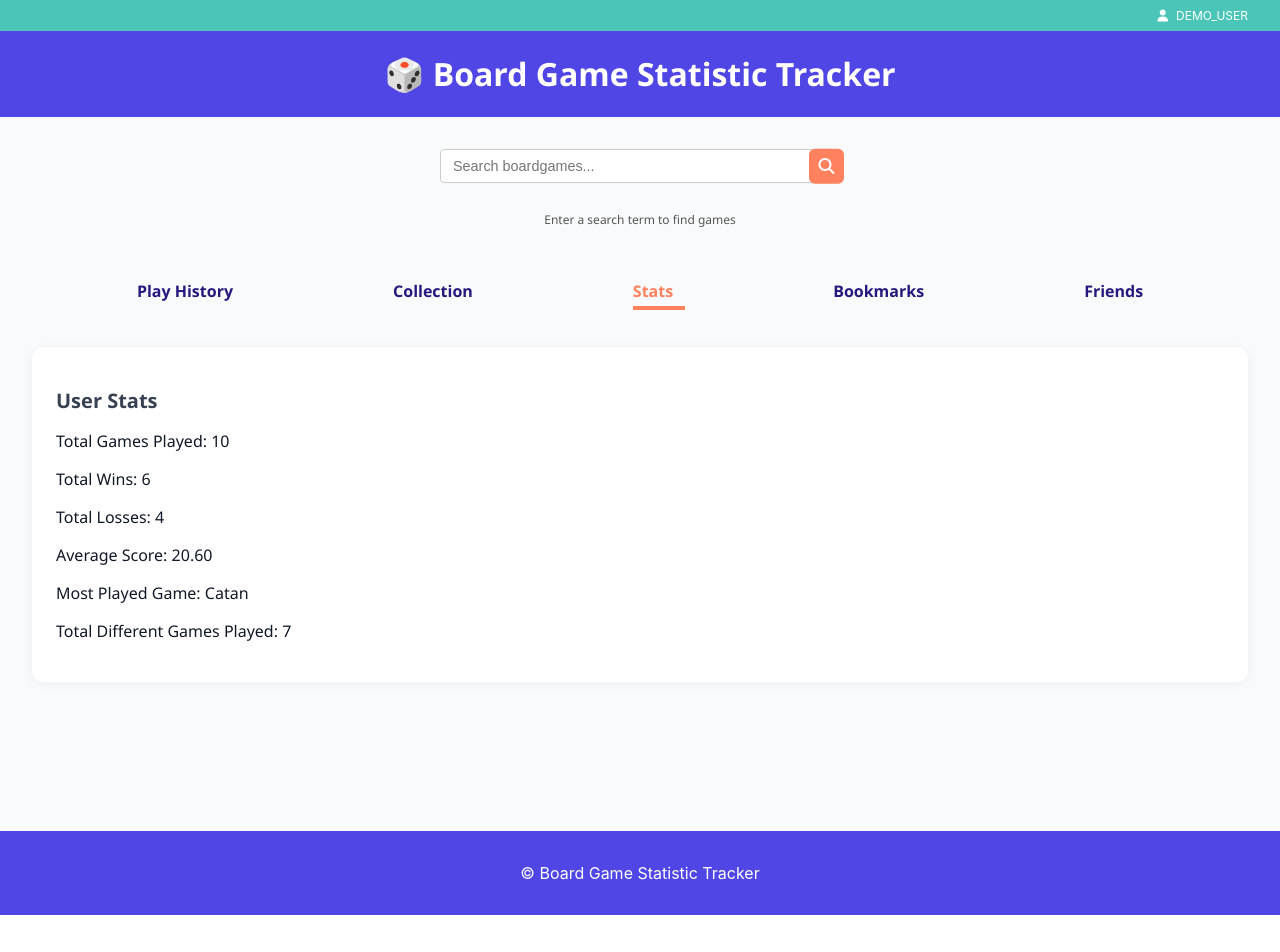
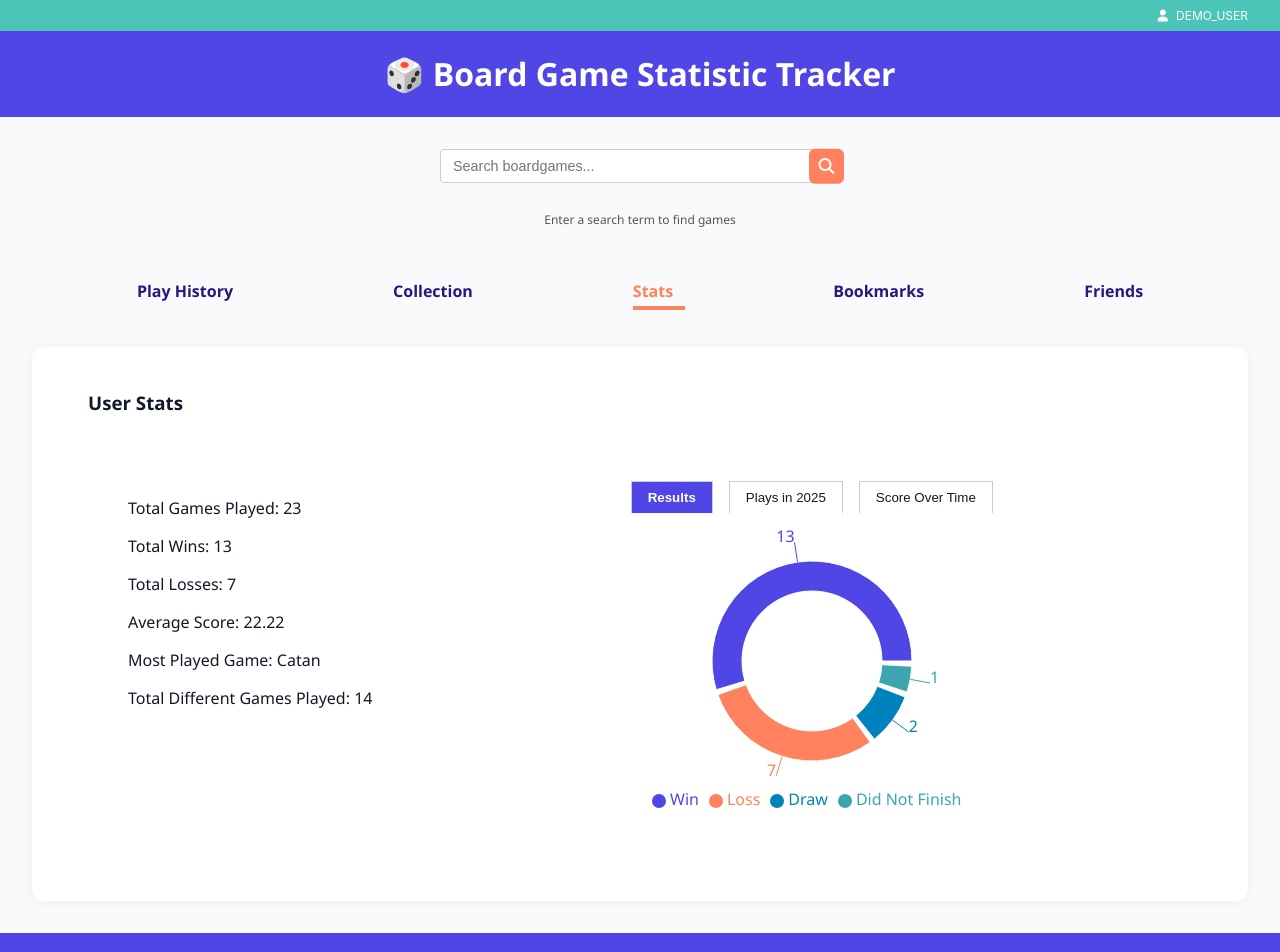
Before and after one commit to kwags/bgst, a React (Create React App) app: page /stats in a window 1280 px wide. Shown: the top 952 px of the page. Before the commit the page ends 915 px from the top, so only its background shows below. Built offline with nearby package versions, Linux system fonts and the light colour scheme.

Commit message:
Created StatsCharts.js to display charts for Stats. Updated UserStats to be based on PlayHistory and update in real time when Sessions are added.

```diff
--- a/package.json
+++ b/package.json
@@ -10,6 +10,7 @@
     "react-dom": "^19.1.0",
     "react-router-dom": "^6.30.0",
     "react-scripts": "5.0.1",
+    "recharts": "^2.15.3",
     "web-vitals": "^2.1.4"
   },
   "scripts": {
--- a/src/App.js
+++ b/src/App.js
@@ -86,7 +86,6 @@ function App() {
 
               <main className="app-main">
 
-
                 <div ref={gameSessionFormRef}></div>
                 {/* Add a Play Session Button and Slide Panel */}
                 <section className="app-section">
@@ -168,7 +167,12 @@ function App() {
             <Route path="/stats" element={
               <main className="app-main">
                 <section className="app-section">
-                  <UserStats userId={userId} />
+                <div className="section-header">
+                  <h3 className="section-title">User Stats</h3>
+                </div>
+                  <UserStats userId={userId}
+                    playHistory={playHistory}
+                  />
                 </section>
               </main>
             } />
--- a/src/BoardGameDetails.js
+++ b/src/BoardGameDetails.js
@@ -5,7 +5,7 @@ import { fetchBoardGames, fetchUserBookmarks, toggleWantToOwn, toggleWantToPlay,
 import { UserContext } from './App';
 import GameSessionForm from './GameSessionForm';
 import AddCollectionForm from './AddCollectionForm';
-import styles from './styles/PlayHistory.module.css';
+import styles from './styles/SharedStyles.module.css';
 import SlidePanel from './SlidePanel';
 
 
--- a/src/BookmarkButtons.js
+++ b/src/BookmarkButtons.js
@@ -1,7 +1,7 @@
 import React, { useContext } from "react";
 import { toggleWantToOwn, toggleWantToPlay, fetchUserBookmarks } from "./mockAPI";
 import { UserContext } from "./App";
-import styles from './styles/PlayHistory.module.css';
+import styles from './styles/SharedStyles.module.css';
 
 function BookmarkButtons({ gameId, bookmarks = [], setBookmarks }) {
   const userId = useContext(UserContext);
--- a/src/Bookmarks.js
+++ b/src/Bookmarks.js
@@ -3,7 +3,7 @@ import BookmarkButtons from "./BookmarkButtons";
 import GameSessionForm from './GameSessionForm';
 import AddCollectionForm from './AddCollectionForm';
 import SlidePanel from './SlidePanel';
-import styles from './styles/PlayHistory.module.css';
+import styles from './styles/SharedStyles.module.css';
 import { Link, useNavigate } from 'react-router-dom';
 
 
--- a/src/Collection.js
+++ b/src/Collection.js
@@ -3,7 +3,7 @@
 import React from 'react';
 import { Link, useNavigate } from 'react-router-dom';
 import BookmarkButtons from './BookmarkButtons';
-import styles from './styles/PlayHistory.module.css';
+import styles from './styles/SharedStyles.module.css';
 
 function Collection({ items, setItems, onEdit, bookmarks, playHistory, setBookmarks, readOnly }) {
   const deleteGame = (id) => {
--- a/src/GameStats.js
+++ b/src/GameStats.js
@@ -1,12 +1,14 @@
-import React from "react";
+import React, { useState } from "react";
 import { useLocation } from "react-router-dom";
-import styles from './styles/PlayHistory.module.css';
+import styles from './styles/SharedStyles.module.css';
 import { Link } from 'react-router-dom';
+import ResultDonutChart, { GamesPerMonthChart, ScoreOverTimeChart } from './StatsCharts';
 
 
 const GameStats = () => {
     const location = useLocation();
     const { gameName, playHistory, item } = location.state || {};
+    const [activeTab, setActiveTab] = useState("results");
 
     if (!gameName || !playHistory) {
       return <p>Stats data not available.</p>;
@@ -46,6 +48,23 @@ const GameStats = () => {
                       <p className={styles.gameInfo}><strong>Total Losses: </strong>{totalLosses}</p>
                       <p className={styles.gameInfo}><strong>Average Score: </strong>{averageScore}</p>
                     </div>
+                    <div className={styles.rightSection}>
+                        <div className={styles.tabWrapper}>
+                          <button onClick={() =>
+                              setActiveTab("results")} className={`${styles.tabButton} ${activeTab === "results" ? styles.activeTab : ""}`}>Results
+                            </button>
+                            <button onClick={() =>
+                              setActiveTab("monthly")} className={`${styles.tabButton} ${activeTab === "monthly" ? styles.activeTab : ""}`}>Plays in 2025</button>
+                            <button onClick={() =>
+                              setActiveTab("scores")} className={`${styles.tabButton} ${activeTab === "scores" ? styles.activeTab : ""}`}>Score Over Time</button>
+                        </div>
+
+                        <div className={styles.centeredChart}>
+                          {activeTab === "results" && <ResultDonutChart sessions={filteredSessions} />}
+                          {activeTab === "monthly" && <GamesPerMonthChart sessions={filteredSessions} />}
+                          {activeTab === "scores" && <ScoreOverTimeChart sessions={filteredSessions} />}
+                        </div>
+                  </div>
               </div>
             </li>
         </ul>
--- a/src/PlayHistory.js
+++ b/src/PlayHistory.js
@@ -3,7 +3,7 @@
 import React from 'react';
 import { Link, useNavigate } from 'react-router-dom';
 import BookmarkButtons from './BookmarkButtons';
-import styles from './styles/PlayHistory.module.css';
+import styles from './styles/SharedStyles.module.css';
 
 function PlayHistory({ items, setItems, onEdit, bookmarks, setBookmarks, readOnly }) {
   const deleteGameSession = (id) => {
--- /dev/null
+++ b/src/StatsCharts.js
@@ -0,0 +1,161 @@
+import React from 'react';
+import { PieChart, Pie, Cell, Legend, BarChart, Bar, LineChart, Line, XAxis, YAxis, Tooltip, ResponsiveContainer } from 'recharts';
+
+
+// Results Donut Chart
+const COLORS = {
+    win: "#4f46e5",
+    loss:" #FF815D",
+    draw: "#0082BC",
+    dnf: "#3BA6B0",
+    na: "#27187F"
+  };
+
+  const labelMap = {
+    win: "Win",
+    loss: "Loss",
+    draw: "Draw",
+    dnf: "Did Not Finish",
+    na: "N/A"
+  };
+
+  const aggregateResults = (sessions) => {
+    const resultCounts = {
+      win: 0,
+      loss: 0,
+      draw: 0,
+      dnf: 0,
+      na: 0
+    };
+
+    sessions.forEach(session => {
+      const rawResult = (session.result || "").toLowerCase();
+      if (resultCounts.hasOwnProperty(rawResult)) {
+        resultCounts[rawResult]++;
+      } else {
+        resultCounts.na++;
+      }
+    });
+
+    return Object.keys(resultCounts)
+      .filter(key => resultCounts[key] > 0)
+      .map(key => ({
+        name: labelMap[key],
+        value: resultCounts[key],
+        color: COLORS[key]
+      }));
+  };
+
+  const ResultDonutChart = ({ sessions }) => {
+    const data = aggregateResults(sessions);
+
+    return (
+      <ResponsiveContainer width="100%" height={300}>
+        <PieChart >
+          <Pie
+            data={data}
+            dataKey="value"
+            nameKey="name"
+            cx="50%"
+            cy="50%"
+            innerRadius={70}
+            outerRadius={100}
+            paddingAngle={3}
+            label
+          >
+            {data.map((entry, index) => (
+              <Cell key={`cell-${index}`} fill={entry.color} />
+            ))}
+          </Pie>
+          <Legend verticalAlign="bottom" height={36} />
+        </PieChart>
+      </ResponsiveContainer>
+    );
+  };
+
+  export default ResultDonutChart;
+
+
+  // Game count per month in current year
+  export const GamesPerMonthChart = ({ sessions }) => {
+    const now = new Date();
+    const currentYear = now.getFullYear();
+    const currentMonth = now.getMonth();
+
+    const monthlyCounts = Array(12).fill(0);
+
+    sessions.forEach(session => {
+      const [yearStr, monthStr] = session.date.split('-');
+      const year = parseInt(yearStr, 10);
+      const month = parseInt(monthStr, 10) - 1;
+
+      if (year === currentYear && month >= 0 && month <= 11) {
+        monthlyCounts[month]++;
+      }
+    });
+
+    const monthNames = ["Jan", "Feb", "Mar", "Apr", "May", "Jun", "Jul", "Aug", "Sep", "Oct", "Nov", "Dec"];
+
+    // Only include up to the current month
+    const filteredMonthlyCounts = monthlyCounts.slice(0, currentMonth + 1);
+    const filteredMonthNames = monthNames.slice(0, currentMonth + 1);
+
+    const chartData = filteredMonthlyCounts.map((count, index) => ({
+      month: filteredMonthNames[index],
+      plays: count
+    }));
+
+    return (
+      <ResponsiveContainer width="100%" height={300}>
+        <BarChart data={chartData}>
+          <XAxis dataKey="month" />
+          <YAxis allowDecimals={false} />
+          <Tooltip />
+          <Bar dataKey="plays" fill="#4f46e5" />
+        </BarChart>
+      </ResponsiveContainer>
+    );
+  };
+
+// Score over time line chart
+export const ScoreOverTimeChart = ({ sessions }) => {
+  const filtered = sessions
+    .filter(session => Number.isFinite(session.score) && session.date)
+    .map(session => {
+      const [year, month, day] = session.date.split('-').map(Number);
+      return {
+        ...session,
+        timestamp: new Date(year, month - 1, day).getTime()
+      };
+    })
+    .sort((a, b) => a.timestamp - b.timestamp);
+
+  const formatMonth = (timestamp) => {
+    const date = new Date(timestamp);
+    return date.toLocaleDateString(undefined, { month: 'short' });
+  };
+
+  return (
+    <ResponsiveContainer width="100%" height={300}>
+      <LineChart data={filtered}>
+        <XAxis
+          dataKey="timestamp"
+          type="number"
+          domain={['dataMin', 'dataMax']}
+          tickFormatter={formatMonth}
+        />
+        <YAxis allowDecimals={false} />
+        <Tooltip
+          labelFormatter={value =>
+            new Date(value).toLocaleDateString(undefined, {
+              month: 'short',
+              day: 'numeric',
+              year: 'numeric'
+            })
+          }
+        />
+        <Line type="monotone" dataKey="score" stroke="#4f46e5" dot />
+      </LineChart>
+      </ResponsiveContainer>
+  );
+};
--- a/src/UserStats.js
+++ b/src/UserStats.js
@@ -1,26 +1,88 @@
-import React, { useEffect, useState } from "react";
-import { fetchUserStats } from "./mockAPI";
+import React, { useState } from "react";
+import ResultDonutChart, { GamesPerMonthChart, ScoreOverTimeChart }  from './StatsCharts';
+import styles from './styles/SharedStyles.module.css';
 
-const UserStats = ({ userId }) => {
-    const [stats, setStats] = useState(null);
+const UserStats = ({ playHistory, boardgames }) => {
+    const [activeTab, setActiveTab] = useState("results");
 
-    useEffect(() => {
-        fetchUserStats(userId).then(setStats);
-    }, [userId]);
-
-    if (!stats) {
+    if (!playHistory || playHistory.length === 0) {
         return <p>Loading stats...</p>;
     }
 
+    const totalGames = playHistory.length;
+
+    const resultCounts = {
+        win: 0,
+        loss: 0,
+        draw: 0,
+        dnf: 0,
+        na: 0
+    };
+
+    let totalScore = 0;
+    const gameFrequency = {};
+
+    playHistory.forEach(session => {
+        const gameName = session.name || "Unknown";
+        gameFrequency[gameName] = (gameFrequency[gameName] || 0) + 1;
+
+        const result = (session.result || "").toLowerCase();
+        if (resultCounts.hasOwnProperty(result)) {
+            resultCounts[result]++;
+        } else {
+            resultCounts.na++;
+        }
+
+        if (typeof session.score === "number") {
+            totalScore += session.score;
+        }
+
+    });
+
+    const averageScore = totalGames > 0 ? totalScore / totalGames : 0;
+
+    const mostPlayedGameName = Object.keys(gameFrequency).reduce((mostPlayed, name) =>
+        gameFrequency[name] > (gameFrequency[mostPlayed] || 0) ? name : mostPlayed,
+        Object.keys(gameFrequency)[0]
+    );
+
+    const mostPlayedGame = mostPlayedGameName || "Unknown";
+
+    const totalDifferentGamesPlayed = Object.keys(gameFrequency).length;
+
     return (
-        <div>
-            <h2>User Stats</h2>
-            <p>Total Games Played: {stats.totalGames}</p>
-            <p>Total Wins: {stats.totalWins}</p>
-            <p>Total Losses: {stats.totalLosses}</p>
-            <p>Average Score: {stats.averageScore.toFixed(2)}</p>
-            <p>Most Played Game: {stats.mostPlayedGame}</p>
-            <p>Total Different Games Played: {stats.totalDifferentGamesPlayed}</p>
+        <div className={styles.container}>
+            <ul className={`${styles.list} ${styles.leftAlignedList}`}>
+                <li className={`${styles.listItem} ${styles.leftCard}`}>
+                    <div className={styles.cardContent}>
+                        <div className={`${styles.gameDetails} ${styles.leftDetails}`}>
+                            <p>Total Games Played: {totalGames}</p>
+                            <p>Total Wins: {resultCounts.win}</p>
+                            <p>Total Losses: {resultCounts.loss}</p>
+                            <p>Average Score: {averageScore.toFixed(2)}</p>
+                            <p>Most Played Game: {mostPlayedGame}</p>
+                            <p>Total Different Games Played: {totalDifferentGamesPlayed}</p>
+                        </div>
+                        <div className={styles.rightSection}>
+                        <div className={styles.tabWrapper}>
+                                <button onClick={() =>
+                                    setActiveTab("results")} className={`${styles.tabButton} ${activeTab === "results" ? styles.activeTab : ""}`}>Results
+                                </button>
+                                <button onClick={() =>
+                                    setActiveTab("monthly")} className={`${styles.tabButton} ${activeTab === "monthly" ? styles.activeTab : ""}`}>Plays in 2025</button>
+                                <button onClick={() =>
+                                    setActiveTab("scores")} className={`${styles.tabButton} ${activeTab === "scores" ? styles.activeTab : ""}`}>Score Over Time</button>
+                            </div>
+
+                            <div className={styles.centeredChart}>
+                            {activeTab === "results" && <ResultDonutChart sessions={playHistory} />}
+                            {activeTab === "monthly" && <GamesPerMonthChart sessions={playHistory} />}
+                            {activeTab === "scores" && <ScoreOverTimeChart sessions={playHistory} />}
+                            </div>
+                        </div>
+                    </div>
+                </li>
+            </ul>
         </div>
     );
 };
--- a/src/mockAPI.js
+++ b/src/mockAPI.js
@@ -31,29 +31,29 @@ export const mockData = {
   ],
 
   gameSessions: [
-    { id: 1, userId: 1, gameId: 1, date: "2025-03-01", numPlayers: 4, score: 10, result: "Win", time: 120, comments: "" },
-    { id: 2, userId: 1, gameId: 2, date: "2025-03-02", numPlayers: 3, score: 5, result: "Loss", time: 60, comments: "" },
-    { id: 3, userId: 1, gameId: 3, date: "2025-03-03", numPlayers: 2, score: 8, result: "Win", time: 90, comments: "" },
+    { id: 1, userId: 1, gameId: 1, date: "2025-01-04", numPlayers: 4, score: 10, result: "Win", time: 120, comments: "" },
+    { id: 2, userId: 1, gameId: 2, date: "2025-01-02", numPlayers: 3, score: 5, result: "Loss", time: 60, comments: "" },
+    { id: 3, userId: 1, gameId: 3, date: "2025-02-03", numPlayers: 2, score: 8, result: "Win", time: 90, comments: "" },
     { id: 4, userId: 2, gameId: 4, date: "2025-03-04", numPlayers: 4, score: 12, result: "Loss", time: 45, comments: "" },
-    { id: 5, userId: 2, gameId: 5, date: "2025-03-05", numPlayers: 3, score: 15, result: "Win", time: 30, comments: "" },
+    { id: 5, userId: 2, gameId: 5, date: "2025-02-05", numPlayers: 3, score: 15, result: "Win", time: 30, comments: "" },
     { id: 6, userId: 1, gameId: 14, date: "2025-03-08", numPlayers: 4, score: 4, result: "Win", time: 120, comments: "First time playing this game" },
-    { id: 7, userId: 1, gameId: 3, date: "2025-03-13", numPlayers: 3, score: 105, result: "Loss", time: 180, comments: "This was really fun!" },
+    { id: 7, userId: 1, gameId: 3, date: "2025-03-13", numPlayers: 3, score: 105, result: "Draw", time: 180, comments: "This was really fun!" },
     { id: 8, userId: 1, gameId: 1, date: "2025-03-27", numPlayers: 3, score: 10, result: "Win", time: 180, comments: "Always a fun game" },
     { id: 9, userId: 1, gameId: 6, date: "2025-04-01", numPlayers: 5, score: 20, result: "Win", time: 150, comments: "Great teamwork!" },
     { id: 10, userId: 1, gameId: 7, date: "2025-04-05", numPlayers: 4, score: 18, result: "Loss", time: 90, comments: "Close game!" },
     { id: 11, userId: 2, gameId: 8, date: "2025-04-10", numPlayers: 3, score: 25, result: "Win", time: 120, comments: "Loved the strategy!" },
     { id: 12, userId: 2, gameId: 9, date: "2025-04-15", numPlayers: 2, score: 30, result: "Loss", time: 180, comments: "Tough opponent." },
     { id: 13, userId: 3, gameId: 10, date: "2025-04-20", numPlayers: 4, score: 50, result: "Win", time: 240, comments: "Epic game!" },
-    { id: 14, userId: 3, gameId: 11, date: "2025-04-25", numPlayers: 3, score: 15, result: "Loss", time: 60, comments: "Quick match." },
+    { id: 14, userId: 3, gameId: 11, date: "2025-02-25", numPlayers: 3, score: 15, result: "Loss", time: 60, comments: "Quick match." },
     { id: 15, userId: 4, gameId: 12, date: "2025-04-30", numPlayers: 6, score: 40, result: "Win", time: 180, comments: "Amazing experience!" },
-    { id: 16, userId: 4, gameId: 13, date: "2025-05-01", numPlayers: 5, score: 35, result: "Loss", time: 200, comments: "Challenging game." },
+    { id: 16, userId: 4, gameId: 13, date: "2025-05-01", numPlayers: 5, score: 35, result: "DNF", time: 200, comments: "Challenging game." },
     { id: 17, userId: 1, gameId: 14, date: "2025-05-02", numPlayers: 4, score: 12, result: "Win", time: 90, comments: "Enjoyed this one!" },
     { id: 18, userId: 2, gameId: 1, date: "2025-05-03", numPlayers: 3, score: 8, result: "Loss", time: 60, comments: "Could have done better." },
     { id: 19, userId: 3, gameId: 2, date: "2025-05-04", numPlayers: 2, score: 10, result: "Win", time: 45, comments: "Quick and fun!" },
     { id: 20, userId: 4, gameId: 3, date: "2025-05-05", numPlayers: 4, score: 22, result: "Win", time: 120, comments: "Great strategy!" },
     { id: 21, userId: 1, gameId: 4, date: "2025-05-06", numPlayers: 3, score: 14, result: "Loss", time: 75, comments: "Close match." },
     { id: 22, userId: 2, gameId: 5, date: "2025-05-07", numPlayers: 4, score: 18, result: "Win", time: 100, comments: "Teamwork paid off!" },
-    { id: 23, userId: 3, gameId: 6, date: "2025-05-08", numPlayers: 5, score: 25, result: "Loss", time: 150, comments: "Tough competition." },
+    { id: 23, userId: 3, gameId: 6, date: "2025-05-08", numPlayers: 5, score: 25, result: "Draw", time: 150, comments: "Tough competition." },
   ],
 
   collection: [
--- a/src/styles/PlayHistory.module.css
+++ b/src/styles/SharedStyles.module.css
@@ -76,3 +76,39 @@
   .bookmarkButton2 {
     height: 34px;
   }
+
+  .tabButton {
+    padding: 8px 16px;
+    border: 1px solid #ccc;
+    border-bottom: none;
+    background: white;
+    color: #111827;
+    cursor: pointer;
+    border-radius: 0;
+  }
+
+  .activeTab {
+    background: #4f46e5;
+    color: white;
+    font-weight: bold;
+  }
+
+  .centeredChart {
+    width: 100%;
+    max-width: 700px;
+    margin: 0;
+  }
+
+  .tabWrapper {
+    display: flex;
+    justify-content: center;
+    gap: 1rem;
+    margin-bottom: 1rem;
+  }
+
+  .rightSection {
+    flex: 3;
+    display: flex;
+    flex-direction: column;
+    align-items: center;
+  }
```
Also changed, not shown: 1 other file (tests, documents, lock files or other folders). Lines whose indentation alone changed are shown as unchanged.
